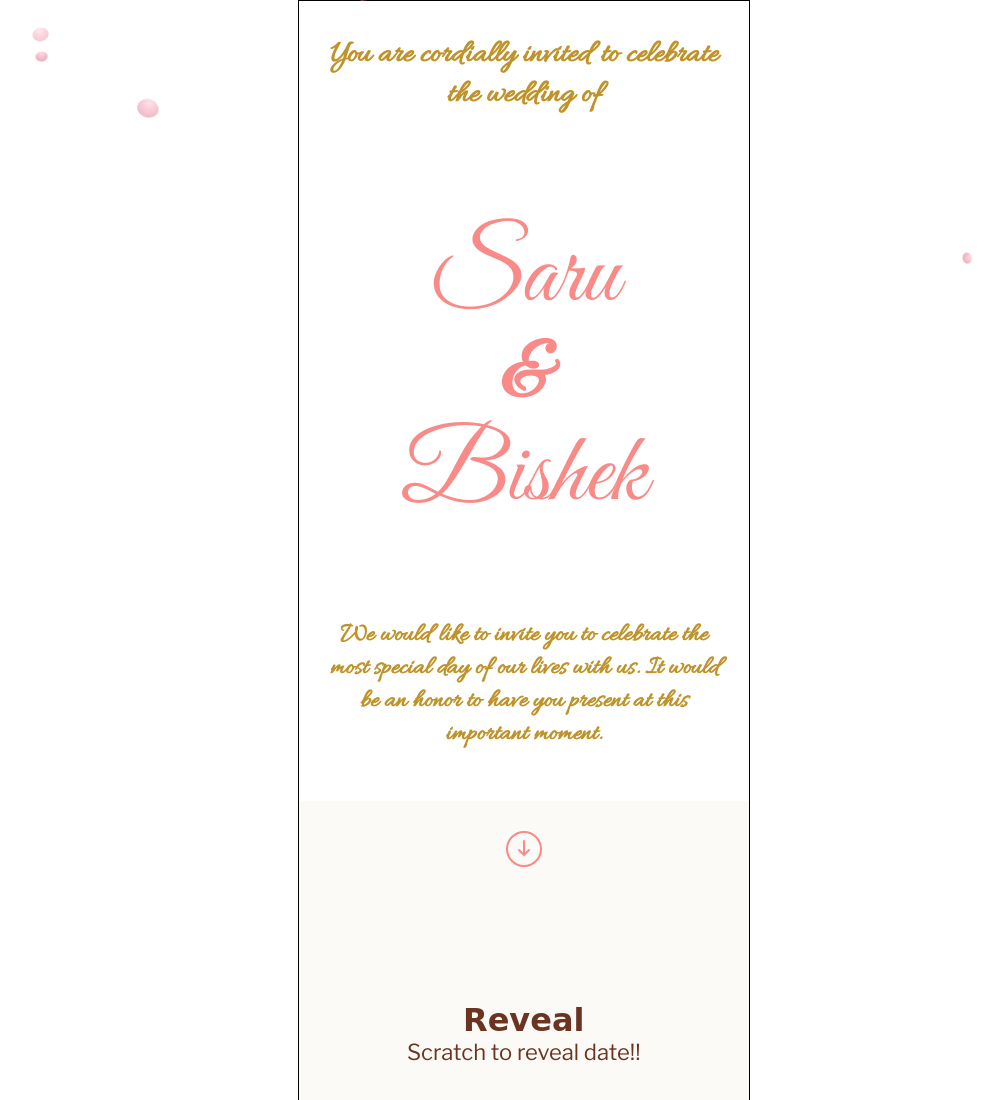
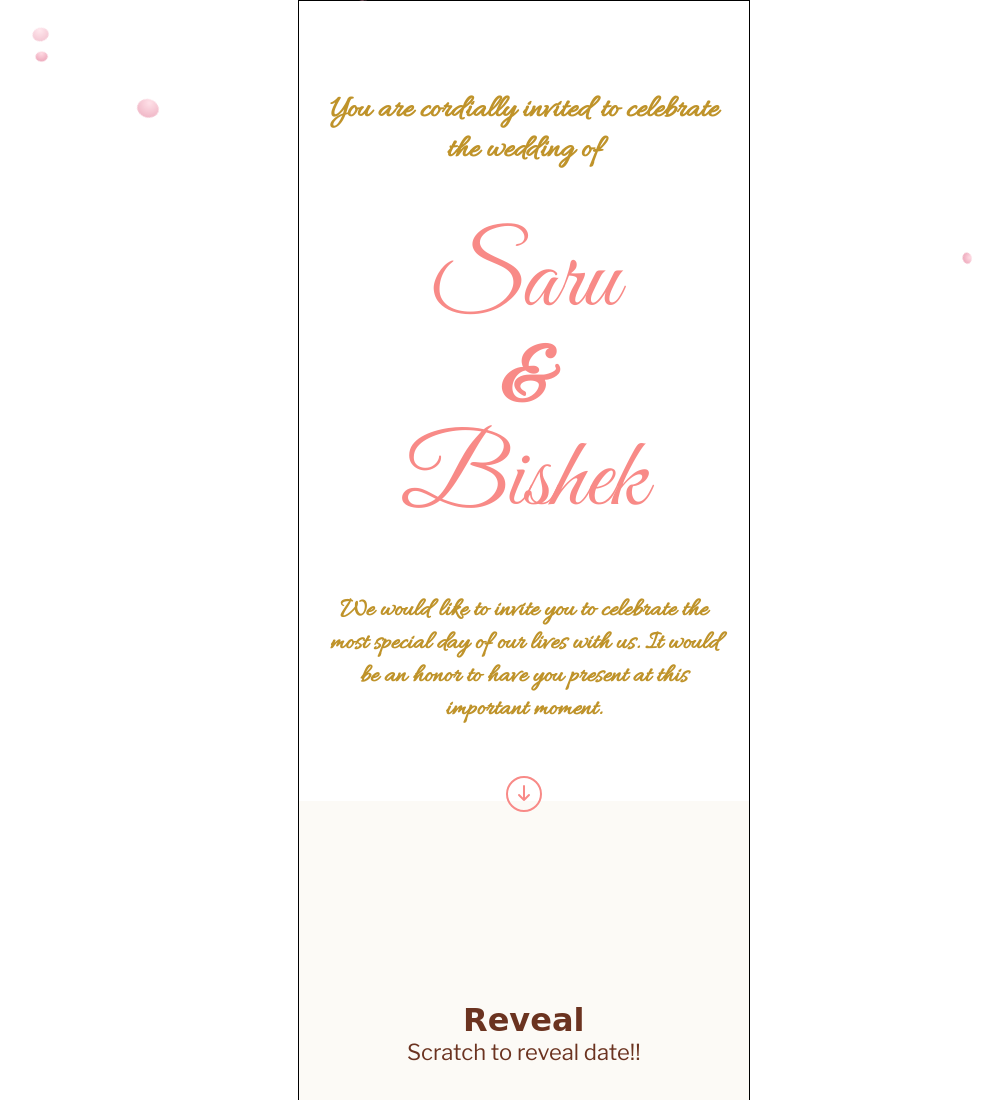
Before and after one commit to nischalpraj/Wedding-Invitation, a plain HTML site: page index.html in a window 1280 px wide. Shown: the top 1100 px of the page, without its empty margins (116-1119 px from the left). Drawn offline with nearby package versions, Linux system fonts and the light colour scheme; a web font is replaced by a local one.

Commit message:
Animation touchup

```diff
--- a/style.css
+++ b/style.css
@@ -50,7 +50,7 @@
   font-style: normal;
   font-size: 100px;
   color: #f88a87;
-  margin: 100px 0px -10px 0px;
+  margin: 50px 0px -10px 0px;
   animation: fadein 5s ease-in-out forwards;
 }
 .and {
@@ -75,7 +75,7 @@
 .long-text {
   text-align: center;
   font-family: "Allura", cursive;
-  margin: 80px 0;
+  margin: 50px 0;
   color: #bf932a;
   font-size: 26px;
   font-weight: 600;
```
